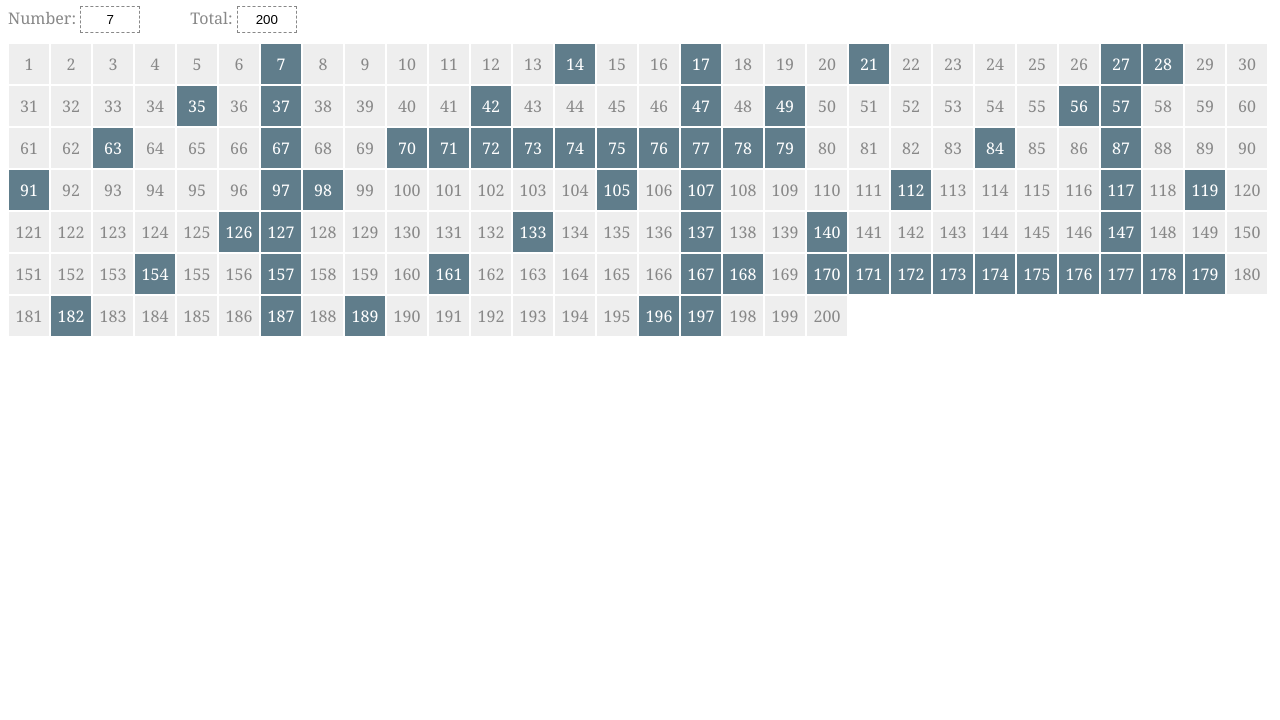
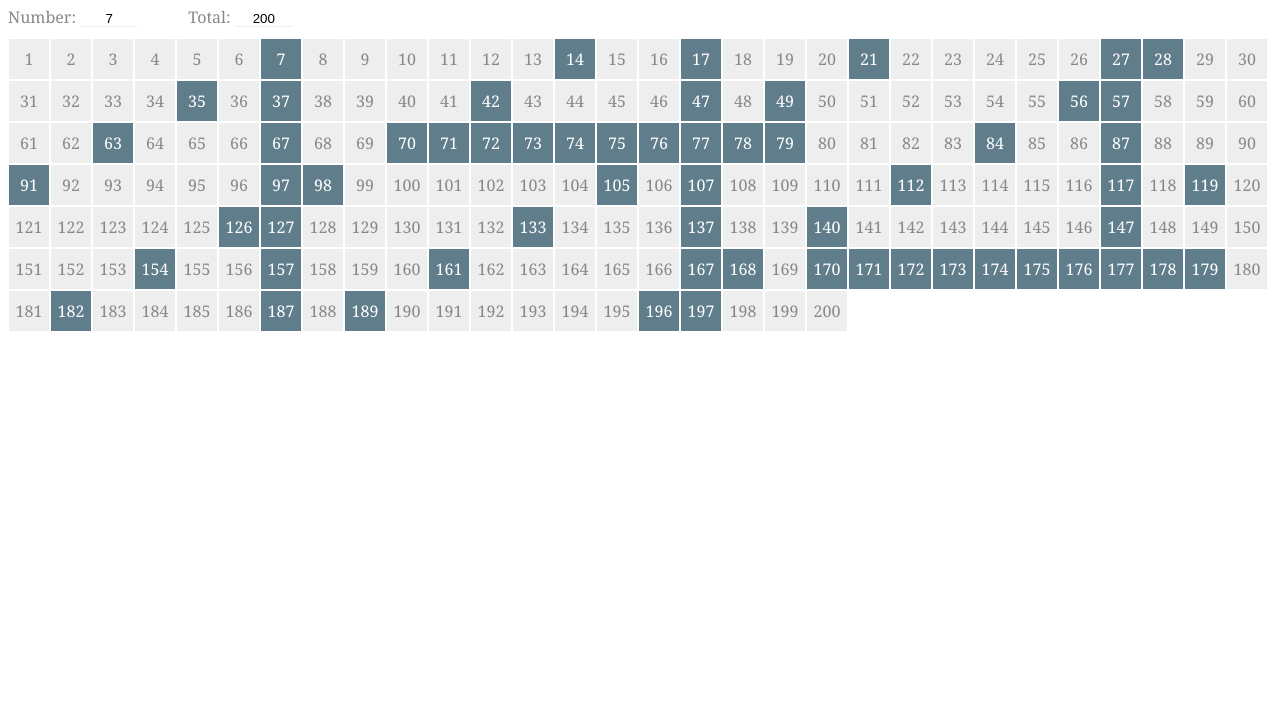
Before and after one commit to apoliszk/CountingGame, a website: page index.html in a window 1280 px wide. Shown: the part 80-800 px from the top of the page. Drawn offline with Linux system fonts and the light colour scheme.

Commit message:
change style

```diff
--- a/styles.css
+++ b/styles.css
@@ -3,11 +3,11 @@ body {
     font-family: Cambria, Georgia;
 }
 input[text] {
-    border: 1px dotted #888;
-    padding: 5px 4px;
+    border: 0px;
+    border-bottom: 1px solid #EEE;
+    padding: 5px 4px 0px;
     width: 50px;
     text-align: center;
-    border-style: dashed;
     outline: none;
 }
 .control-bar {
@@ -19,7 +19,7 @@ input[text] {
     margin-right: 50px;
 }
 .control-bar-item-error-info {
-    color: red;
+    color: #FF3333;
 }
 .number-table {
     display: flex;
```
